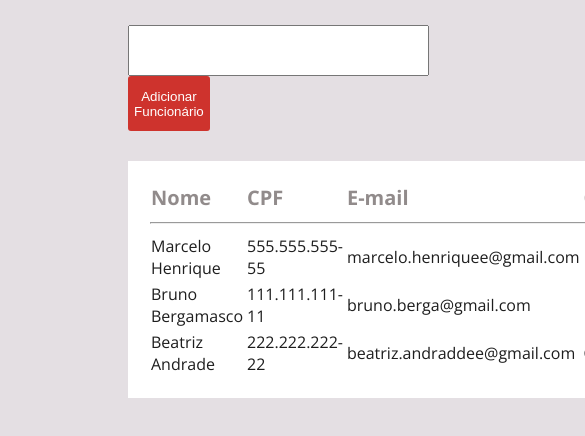
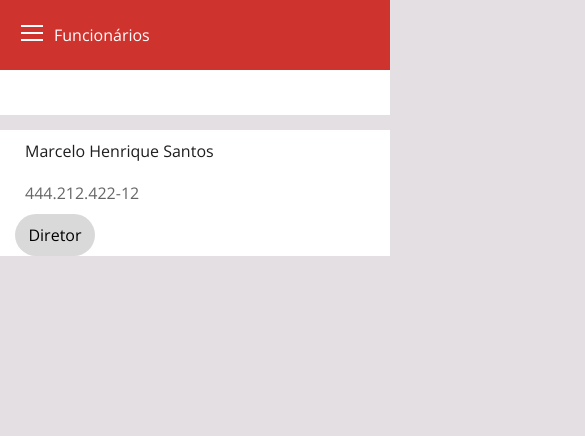
Before and after one commit to StartFuture/onboarding-me-rh-front, a React (Create React App) app: page /employee-listing in a window 390 px wide. Shown: the top 436 px of the page, 585 px wide, since content can reach past the window. Built offline with nearby package versions, Linux system fonts and the light colour scheme; a web font is replaced by a local one.

Commit message:
card mobile da lista de funcionarios

```diff
--- a/src/components/TopingMenu/style.css
+++ b/src/components/TopingMenu/style.css
@@ -1,20 +1,19 @@
-body,
-ul {
+.nav ul {
   margin: 0px;
   padding: 0px;
 }
 
-li {
+.nav li {
   display: flex;
 }
 
-a {
+.nav a {
   text-decoration: none;
   color: white;
   font-family: "Open Sans";
 }
 
-a:hover {
+.nav a:hover {
   background: rgba(0, 0, 0, 0.05);
 }
 
--- a/src/pages/EmployeeListing/assets/css/style.css
+++ b/src/pages/EmployeeListing/assets/css/style.css
@@ -2,6 +2,18 @@
 
 .full-div {
   display: flex;
+}
+
+.toping-menu {
+  display: none;
+}
+
+.div-mobile {
+  display: none;
+}
+
+.lateral-menu {
+  display: block;
 }
 
 .search-div input {
@@ -52,3 +64,75 @@
 .table-div hr {
   width: 495%;
 }
+
+@media (max-width: 700px) {
+  .full-div {
+    display: block;
+  }
+
+  .div-mobile {
+    display: block;
+    background: #fff;
+  }
+
+  .div-mobile div {
+    margin: 15px;
+  }
+
+  .div-mobile p {
+    padding: 10px;
+    margin: 0px;
+  }
+
+
+  .nome-card {
+    color: var(--Secondary, #1e1e1e);
+    font-family: Open Sans;
+    font-size: 16px;
+  }
+
+  .cpf-card {
+    color: var(--Gray-70, #666);
+    font-family: Open Sans;
+    font-size: 16px;
+  }
+
+  .cargo-card {
+    width: 60px;
+    display: flex;
+    padding: 8px;
+    justify-content: center;
+    align-items: center;
+    border-radius: 32px;
+    background: var(--Gray-20, #d9d9d9);
+  }
+
+  .container-table {
+    margin: 0px;
+    padding: 0px;
+  }
+
+  .container-table button {
+    display: none;
+  }
+
+  .container-table input {
+    width: 100%;
+    background: var(--White, #fff);
+    border: none;
+    margin: 0px;
+    padding: 0px;
+  }
+
+  .lateral-menu {
+    display: none;
+  }
+
+  .toping-menu {
+    display: block;
+  }
+
+  .table-div {
+    display: none;
+  }
+}
--- a/src/pages/EmployeeListing/index.jsx
+++ b/src/pages/EmployeeListing/index.jsx
@@ -1,6 +1,7 @@
 import "./assets/css/style.css";
 import Edit from "./assets/img/Edit.svg";
 import LateralMenu from "../../components/LateralMenu";
+import TopingMenu from "../../components/TopingMenu";
 import { useState } from "react";
 
 const EmployeeListing = () => {
@@ -31,15 +32,40 @@ const EmployeeListing = () => {
     },
   ]);
 
+  const MobileCard = ({ nome, cpf, cargo }) => {
+    return (
+      <div class="mobile-card">
+          <p class="nome-card">{nome}</p>
+          <p class="cpf-card">{cpf}</p>
+          <p class="cargo-card">{cargo}</p>
+      </div>
+    );
+  };
+
   return (
     <>
       <div class="full-div">
-        <LateralMenu />
+        <div class="lateral-menu">
+          <LateralMenu />
+        </div>
+
+        <div class="toping-menu">
+          <TopingMenu />
+        </div>
+
         <div class="container-table">
           <div class="search-div">
             <input type="text" />
             <button>Adicionar Funcionário</button>
           </div>
+          <div className="div-mobile">
+            <MobileCard
+              nome="Marcelo Henrique Santos"
+              cpf="444.212.422-12"
+              cargo="Diretor"
+            />
+          </div>
+
           <div class="table-div">
             <table>
               <thead>
@@ -53,7 +79,9 @@ const EmployeeListing = () => {
               <hr />
               {listaFuncionarios.map((funcionario) => (
                 <tbody>
-                  <td data-title="Nome">{funcionario.first_name + " " + funcionario.surname}</td>
+                  <td data-title="Nome">
+                    {funcionario.first_name + " " + funcionario.surname}
+                  </td>
                   <td data-title="CPF">{funcionario.cpf}</td>
                   <td data-title="E-mail">{funcionario.email}</td>
                   <td data-title="Cargo">{funcionario.employee_role}</td>
```
